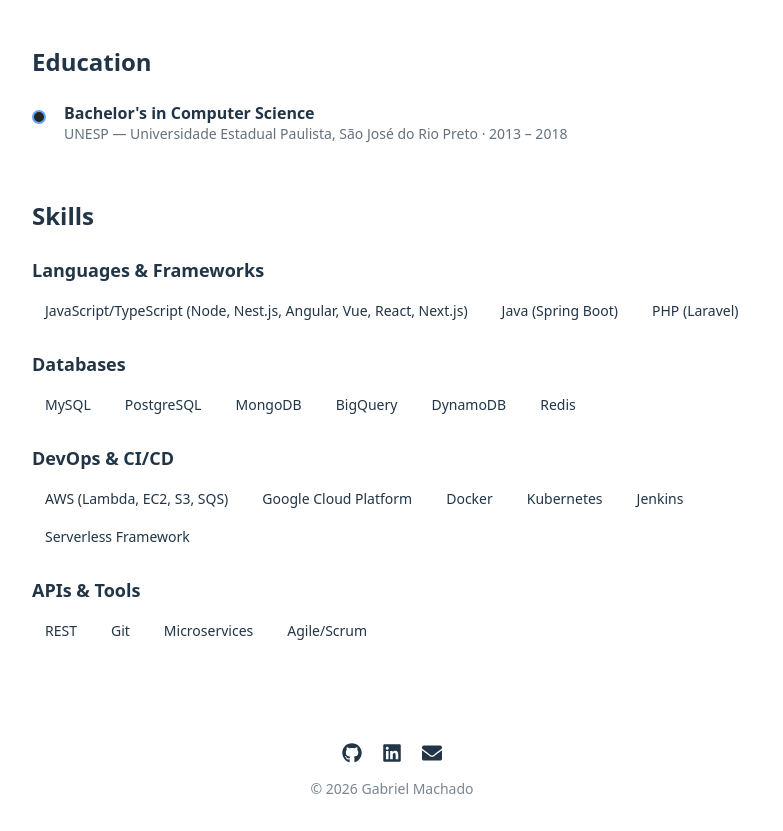
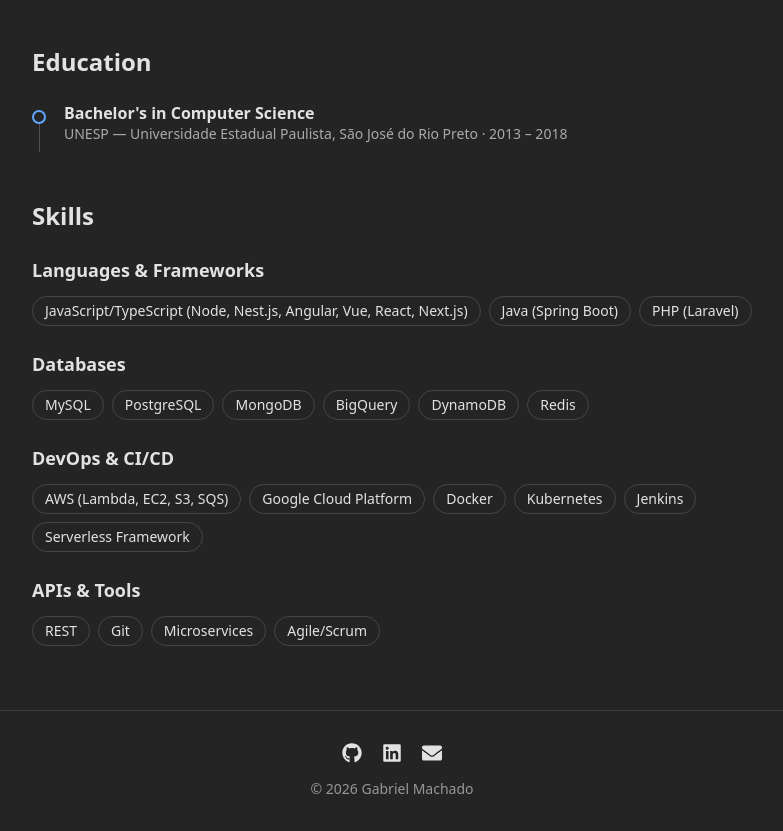
Before and after one commit to gm1357/gm1357.github.io, a React (Vite) app: page /resume in a window 1280 px wide. Shown: the part 1948-2779 px from the top of the page, without its empty margins (248-1031 px from the left). Built offline with nearby package versions, Linux system fonts and the light colour scheme.

Commit message:
feat: remove light scheme

```diff
--- a/src/components/Footer.jsx
+++ b/src/components/Footer.jsx
@@ -12,7 +12,7 @@
 
 export default function Footer() {
   return (
-    <footer className="border-t border-white/10 py-8 light:border-black/10">
+    <footer className="border-t border-white/10 py-8">
       <div className="mx-auto flex max-w-5xl flex-col items-center gap-4 px-6">
         <div className="flex gap-5">
           {socials.map((social) => (
--- a/src/components/Navbar.jsx
+++ b/src/components/Navbar.jsx
@@ -13,7 +13,7 @@
   const { pathname } = useLocation();
 
   return (
-    <nav className="fixed top-0 z-50 w-full border-b border-white/10 bg-surface-darker backdrop-blur-sm dark:border-white/10 light:border-black/10 light:bg-surface-light/80">
+    <nav className="fixed top-0 z-50 w-full border-b border-white/10 bg-surface-darker backdrop-blur-sm">
       <div className="mx-auto flex max-w-5xl items-center justify-between px-6 py-3">
         <Link to="/" className="text-lg font-semibold tracking-tight">
           Gabriel Machado
--- a/src/index.css
+++ b/src/index.css
@@ -8,9 +8,7 @@
   --color-accent-to: #a855f7;
   --color-surface-dark: #242424;
   --color-surface-darker: #222222;
-  --color-surface-light: #ffffff;
   --color-text-dark: rgba(255, 255, 255, 0.87);
-  --color-text-light: #213547;
   --animate-fade-in: fade-in 0.5s ease-out;
 }
 
@@ -45,7 +43,7 @@
   font-family: system-ui, Avenir, Helvetica, Arial, sans-serif;
   line-height: 1.5;
   font-weight: 400;
-  color-scheme: light dark;
+  color-scheme: dark;
   color: var(--color-text-dark);
   background-color: var(--color-surface-dark);
   font-synthesis: none;
@@ -53,10 +51,3 @@
   -webkit-font-smoothing: antialiased;
   -moz-osx-font-smoothing: grayscale;
 }
-
-@media (prefers-color-scheme: light) {
-  body {
-    color: var(--color-text-light);
-    background-color: var(--color-surface-light);
-  }
-}
--- a/src/pages/Home.jsx
+++ b/src/pages/Home.jsx
@@ -75,7 +75,7 @@
               <button
                 onClick={() => setFlipped(true)}
                 aria-label="Flip card to show about section"
-                className="rounded-full border border-white/20 light:border-black/20 px-6 py-2.5 font-medium transition-colors hover:bg-white/10 light:hover:bg-black/10"
+                className="rounded-full border border-white/20 px-6 py-2.5 font-medium transition-colors hover:bg-white/10"
               >
                 About me &rarr;
               </button>
@@ -113,7 +113,7 @@
             <button
               onClick={() => setFlipped(false)}
               aria-label="Flip card back to hero section"
-              className="mt-6 rounded-full border border-white/20 light:border-black/20 px-6 py-2.5 font-medium transition-colors hover:bg-white/10 light:hover:bg-black/10"
+              className="mt-6 rounded-full border border-white/20 px-6 py-2.5 font-medium transition-colors hover:bg-white/10"
             >
               &larr; Flip back
             </button>
--- a/src/pages/Portfolio.jsx
+++ b/src/pages/Portfolio.jsx
@@ -16,10 +16,10 @@
 
 function SkeletonCard() {
   return (
-    <div className="animate-pulse rounded-lg border border-white/10 p-5 light:border-black/10">
-      <div className="mb-3 h-5 w-2/3 rounded bg-white/10 light:bg-black/10" />
-      <div className="mb-2 h-4 w-full rounded bg-white/5 light:bg-black/5" />
-      <div className="h-4 w-1/2 rounded bg-white/5 light:bg-black/5" />
+    <div className="animate-pulse rounded-lg border border-white/10 p-5">
+      <div className="mb-3 h-5 w-2/3 rounded bg-white/10" />
+      <div className="mb-2 h-4 w-full rounded bg-white/5" />
+      <div className="h-4 w-1/2 rounded bg-white/5" />
     </div>
   );
 }
@@ -115,7 +115,7 @@
                 className={`rounded-full border px-3 py-1 text-sm transition-colors ${
                   filter === lang
                     ? "border-primary-400 bg-primary-400/15 text-primary-400"
-                    : "border-white/15 hover:border-primary-400 light:border-black/15"
+                    : "border-white/15 hover:border-primary-400"
                 }`}
               >
                 {lang}
@@ -133,7 +133,7 @@
                   href={repo.html_url}
                   target="_blank"
                   rel="noopener noreferrer"
-                  className="group rounded-lg border border-white/10 p-5 transition-shadow hover:shadow-lg hover:shadow-primary-500/5 light:border-black/10"
+                  className="group rounded-lg border border-white/10 p-5 transition-shadow hover:shadow-lg hover:shadow-primary-500/5"
                 >
                   <h3 className="mb-1 font-semibold group-hover:text-primary-400 transition-colors">
                     {repo.name}
--- a/src/pages/Resume.jsx
+++ b/src/pages/Resume.jsx
@@ -4,9 +4,9 @@
   return (
     <div className="relative pl-8 pb-10 last:pb-0">
       {/* Line */}
-      <div className="absolute top-2 left-[7px] -bottom-2 w-px bg-white/20 last:hidden light:bg-black/20" />
+      <div className="absolute top-2 left-[7px] -bottom-2 w-px bg-white/20 last:hidden" />
       {/* Dot */}
-      <div className="absolute top-2 left-0 h-3.5 w-3.5 rounded-full border-2 border-primary-400 bg-surface-dark light:bg-surface-light" />
+      <div className="absolute top-2 left-0 h-3.5 w-3.5 rounded-full border-2 border-primary-400 bg-surface-dark" />
 
       <h3 className="font-semibold leading-snug">{title}</h3>
       <p className="text-sm opacity-70">
@@ -66,7 +66,7 @@
                 {items.map((skill) => (
                   <span
                     key={skill}
-                    className="rounded-full border border-white/15 px-3 py-1 text-sm transition-colors hover:border-primary-400 hover:text-primary-400 light:border-black/15"
+                    className="rounded-full border border-white/15 px-3 py-1 text-sm transition-colors hover:border-primary-400 hover:text-primary-400"
                   >
                     {skill}
                   </span>
```
